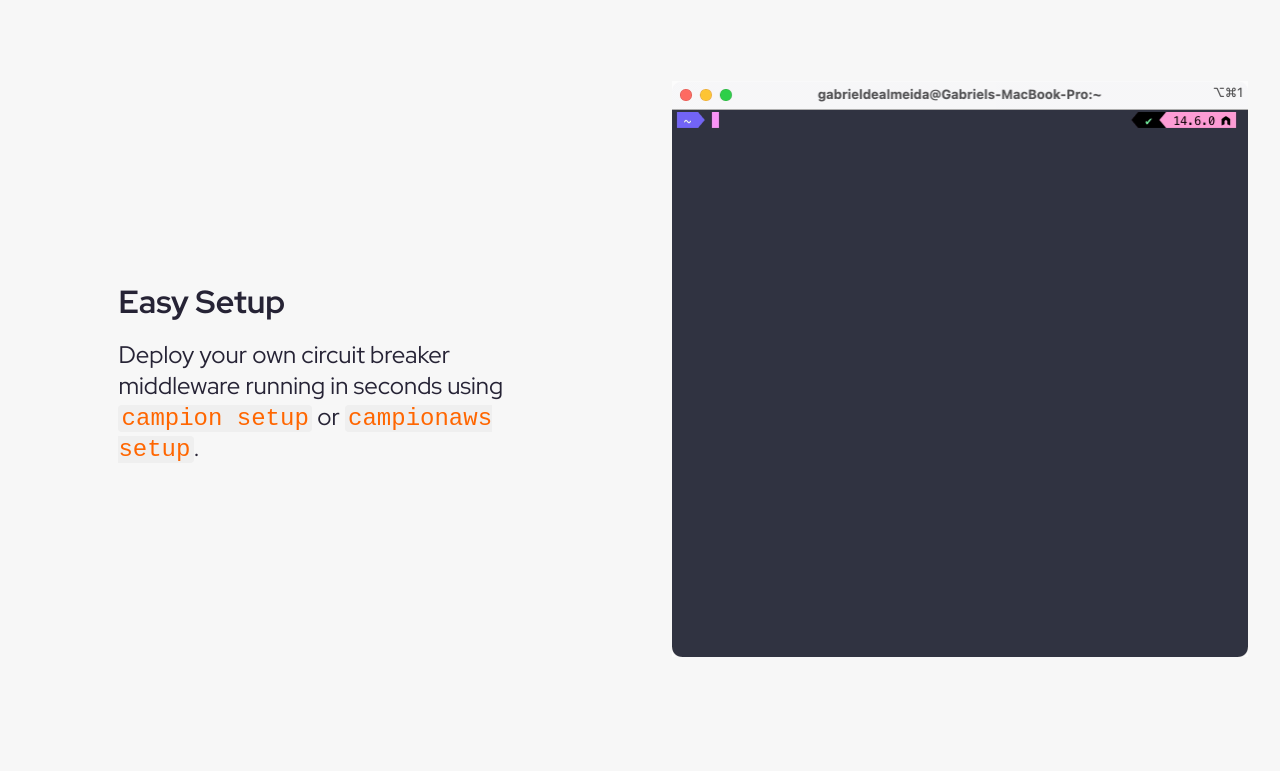
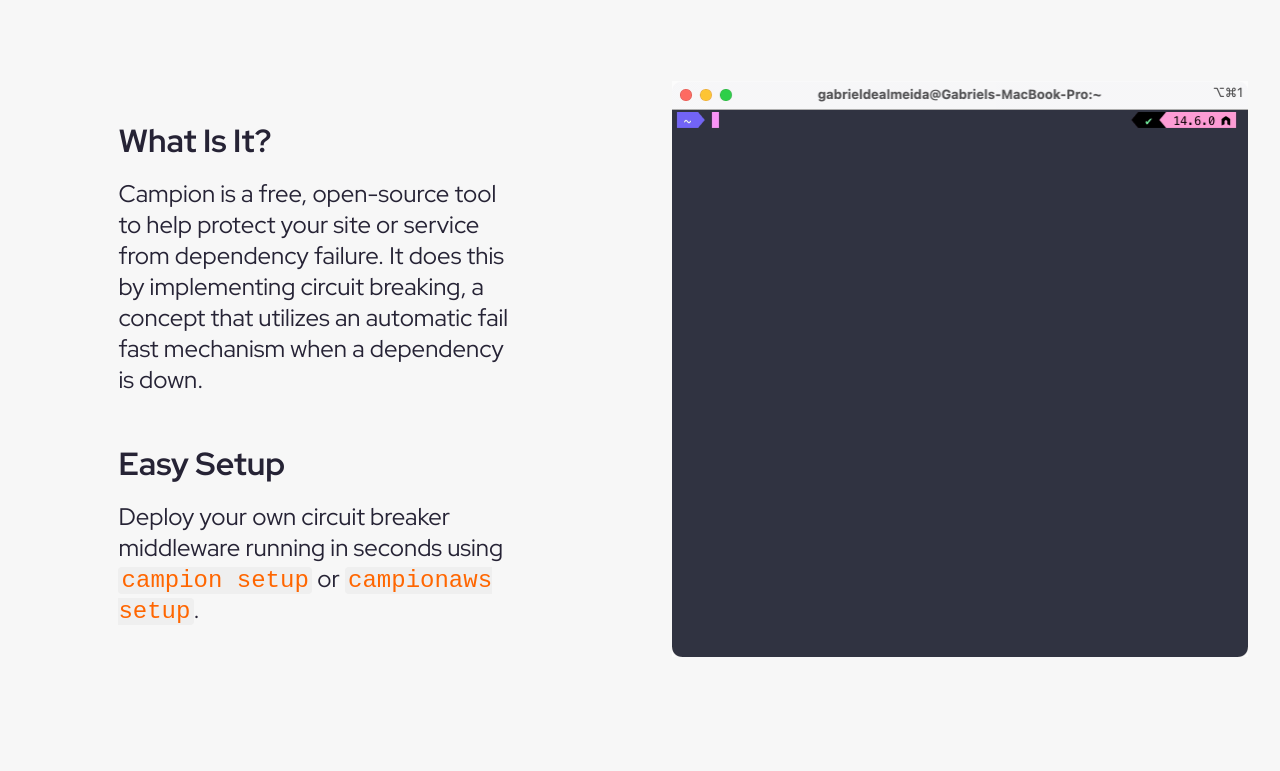
Before and after one commit to campion-breaker/campion-breaker.github.io, a website: page index.html in a window 1280 px wide. Shown: the part 992-1763 px from the top of the page. Drawn offline with Linux system fonts and the light colour scheme.

Commit message:
Add what is it section

```diff
--- a/index.html
+++ b/index.html
@@ -65,8 +65,15 @@
     <section class="integration">
       <article class="box">
         <div class="text-box">
+          <h1>What Is It?</h1>
+          <p>
+          Campion is a free, open-source tool to help protect your site or
+          service from dependency failure. It does this by implementing circuit
+          breaking, a concept that utilizes an automatic fail fast mechanism
+          when a dependency is down.
+          </p>
+          <p>&nbsp;</p>
           <h1>Easy Setup</h1>
-
           <p>
             Deploy your own circuit breaker middleware running in seconds using
             <code>campion setup</code> or <code>campionaws setup</code>.
```
